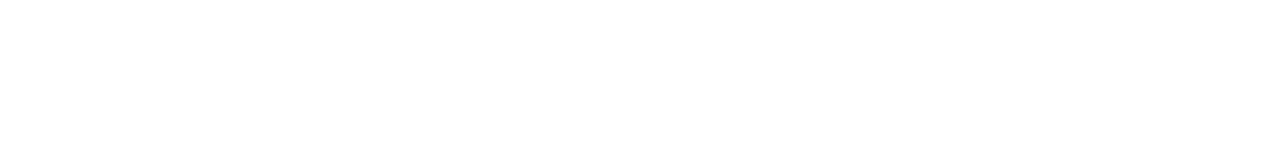
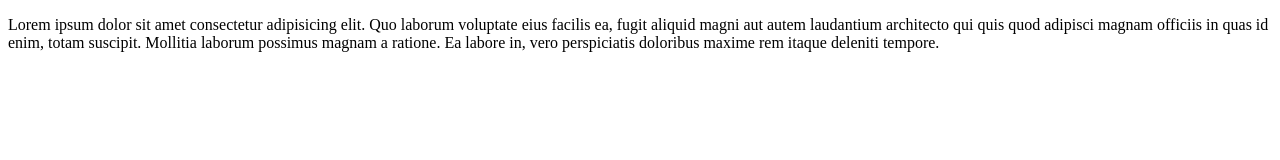
Before and after one commit to chinara7/table1, a plain HTML site: page index.html in a window 1280 px wide. Drawn offline with Linux system fonts and the light colour scheme.

Commit message:
deyisiklik edildi

```diff
--- a/index.html
+++ b/index.html
@@ -1,11 +1,17 @@
 <!DOCTYPE html>
 <html lang="en">
-<head>
-    <meta charset="UTF-8">
-    <meta name="viewport" content="width=device-width, initial-scale=1.0">
+  <head>
+    <meta charset="UTF-8" />
+    <meta name="viewport" content="width=device-width, initial-scale=1.0" />
     <title>Document</title>
-</head>
-<body>
-
-</body>
+  </head>
+  <body>
+    <p>
+      Lorem ipsum dolor sit amet consectetur adipisicing elit. Quo laborum
+      voluptate eius facilis ea, fugit aliquid magni aut autem laudantium
+      architecto qui quis quod adipisci magnam officiis in quas id enim, totam
+      suscipit. Mollitia laborum possimus magnam a ratione. Ea labore in, vero
+      perspiciatis doloribus maxime rem itaque deleniti tempore.
+    </p>
+  </body>
 </html>
```
Also changed, not shown: style.css (added).
